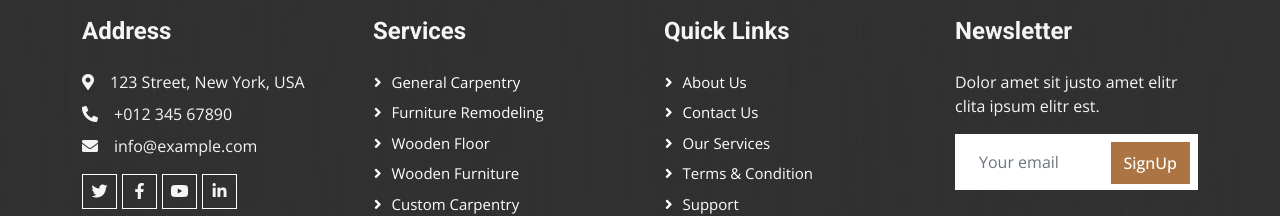
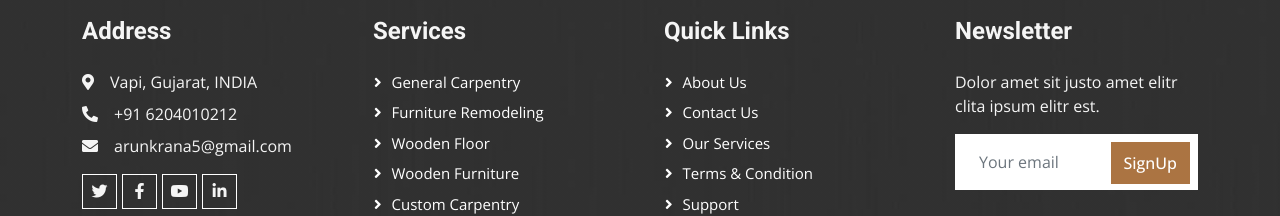
Before and after one commit to akrana5/akrana5.github.io, a plain HTML site: page index.html in a window 1280 px wide. Shown: the part 6497-6713 px from the top of the page. Drawn offline with nearby package versions, Linux system fonts and the light colour scheme.

Commit message:
Update index.html

```diff
--- a/index.html
+++ b/index.html
@@ -691,9 +691,9 @@
             <div class="row g-5">
                 <div class="col-lg-3 col-md-6">
                     <h4 class="text-light mb-4">Address</h4>
-                    <p class="mb-2"><i class="fa fa-map-marker-alt me-3"></i>123 Street, New York, USA</p>
-                    <p class="mb-2"><i class="fa fa-phone-alt me-3"></i>+012 345 67890</p>
-                    <p class="mb-2"><i class="fa fa-envelope me-3"></i>info@example.com</p>
+                    <p class="mb-2"><i class="fa fa-map-marker-alt me-3"></i>Vapi, Gujarat, INDIA</p>
+                    <p class="mb-2"><i class="fa fa-phone-alt me-3"></i>+91 6204010212</p>
+                    <p class="mb-2"><i class="fa fa-envelope me-3"></i>arunkrana5@gmail.com</p>
                     <div class="d-flex pt-2">
                         <a class="btn btn-outline-light btn-social" href=""><i class="fab fa-twitter"></i></a>
                         <a class="btn btn-outline-light btn-social" href=""><i class="fab fa-facebook-f"></i></a>
```
